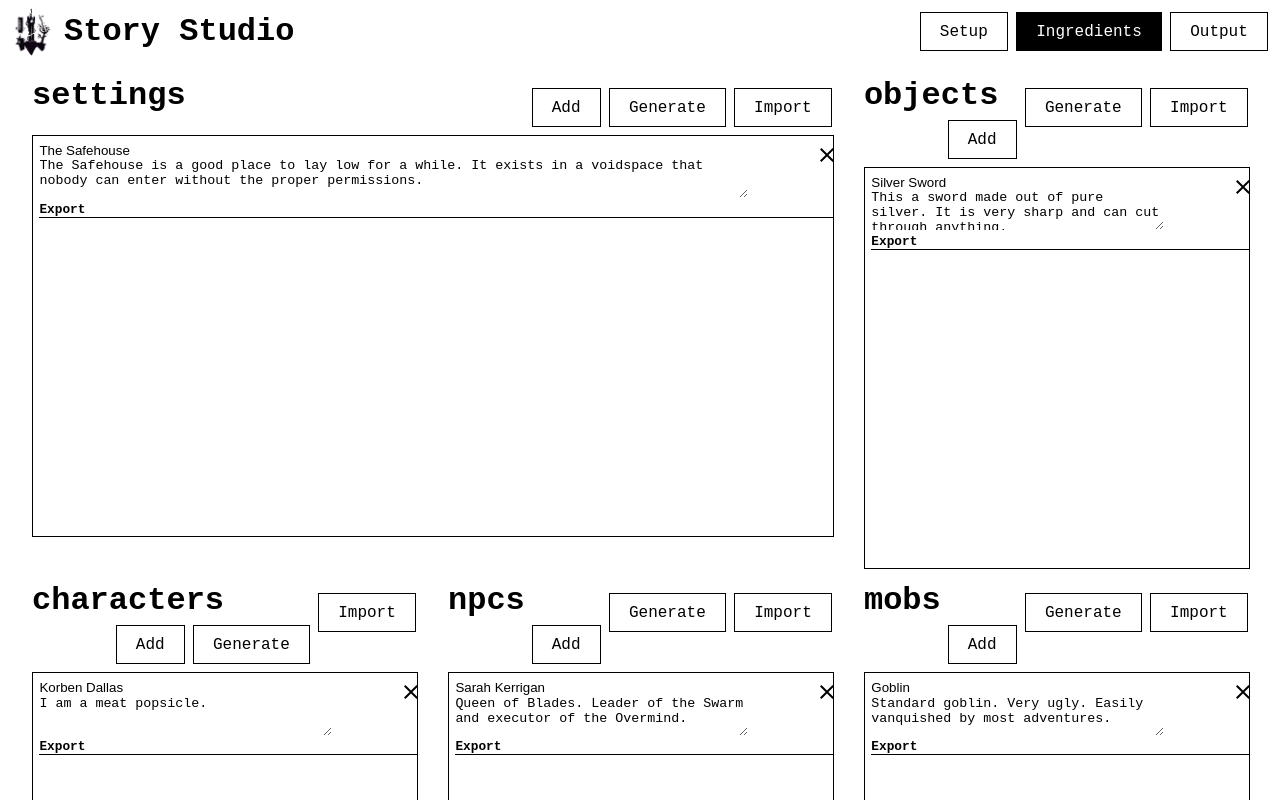
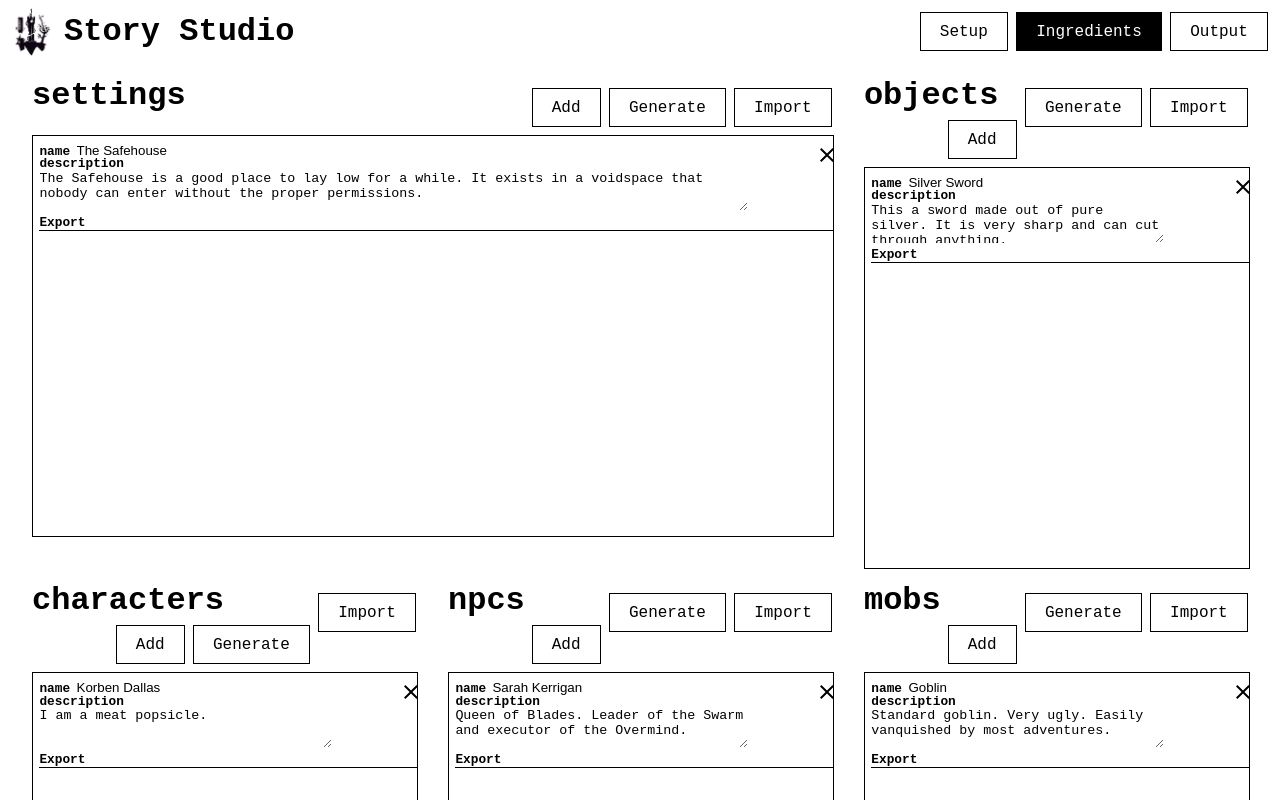
Before and after one commit to webaverse-studios/storystudio, a React (Vite) app: page / in a window 1280 px wide. Both pictures are taken after a click on the button "Ingredients". Shown: the top 800 px of the page. Built offline with nearby package versions, Linux system fonts and the light colour scheme.

Commit message:
show labels

```diff
--- a/src/App.jsx
+++ b/src/App.jsx
@@ -361,7 +361,7 @@ function App() {
         />
       ) : (
         <Ingredients
-          dataType={"dialog"}
+          dataType={"dialogue"}
           importHandler={(data) => handleImport("ingredients", data)}
           exportHandler={() => handleExport("ingredients")}
           ingredients={ingredients}
--- a/src/Entity.jsx
+++ b/src/Entity.jsx
@@ -22,7 +22,6 @@ const Entity = ({
   editEntityCallback,
   deleteEntityCallback,
   moveEntityCallback,
-  showLabels = false,
   type,
 }) => {
   let audioPlayer = null;
@@ -261,9 +260,7 @@ const Entity = ({
 
             return (
               <div key={i} className={"entityField " + field}>
-                {showLabels && (
-                  <label style={{ display: "inline" }}>{field}</label>
-                )}
+                <label style={{ display: "inline" }}>{field}</label>
                 {field === "description" ? (
                   <textarea
                     value={data[field]}
--- a/src/Ingredients.jsx
+++ b/src/Ingredients.jsx
@@ -272,7 +272,6 @@ function Ingredients({
           editEntityCallback={(data) => editEntityCallback(data)}
           deleteEntityCallback={(data) => deleteEntityCallback(data, true)}
           moveEntityCallback={(entity, up) => moveEntity(entity, up)}
-          showLabels={true}
           handleImport={importEntityList}
         />
       </div>
--- a/src/LoreBase.jsx
+++ b/src/LoreBase.jsx
@@ -200,7 +200,6 @@ function LoreBase({
                 deleteEntityCallback(data, index)
               }
               moveEntityCallback={(data, up) => moveEntityCallback(data, up)}
-              showLabels={true}
             />
           </div>
         )}
--- a/src/LoreFiles.jsx
+++ b/src/LoreFiles.jsx
@@ -208,7 +208,6 @@ function LoreFiles({
             deleteEntityCallback(data, true, index)
           }
           moveEntityCallback={(entity, up) => moveEntity(entity, up)}
-          showLabels={true}
           handleImport={importEntityList}
           addEmpty={addEmpty}
         />
--- a/src/components/ListBox.jsx
+++ b/src/components/ListBox.jsx
@@ -10,7 +10,6 @@ const ListBox = ({
   generateEntityCallback,
   editEntityCallback,
   deleteEntityCallback,
-  showLabels = false,
   moveEntityCallback,
   handleImport
 }) => {
@@ -45,7 +44,6 @@ const ListBox = ({
                 data={data[key]}
                 editEntityCallback={editEntityCallback}
                 deleteEntityCallback={deleteEntityCallback}
-                showLabels={showLabels}
                 moveEntityCallback={(entity, up) =>
                   moveEntityCallback(entity, up)
                 }
--- a/src/utils/constants.js
+++ b/src/utils/constants.js
@@ -52,7 +52,7 @@ export const entityPrototypes = [
 ];
 
 export const defaultIngredients = {
-      dialog: {
+      dialogue: {
             objectComment: [
                   {
                         action: "none",
```
